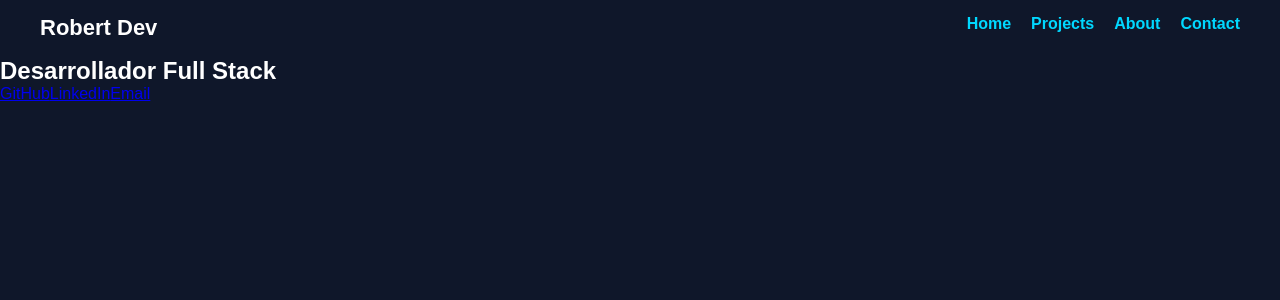
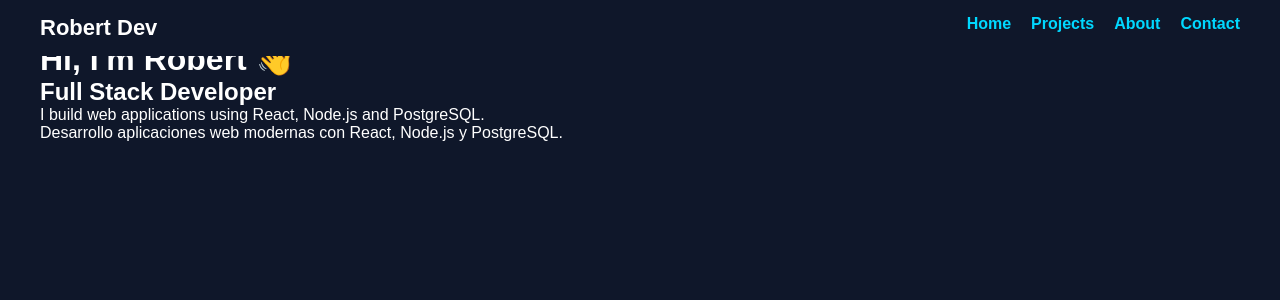
Before and after one commit to Churiflow/portfolio, a React app: page / in a window 1280 px wide. Shown: the top 300 px of the page. Built offline with nearby package versions, Linux system fonts and the light colour scheme; the HTML template or start-up script is replaced by a standard one.

Commit message:
fix pages rendering

```diff
--- a/src/pages/About.jsx
+++ b/src/pages/About.jsx
@@ -1,29 +1,17 @@
-function About({ language }) {
+function About() {
+  return (
+    <div style={{padding: "40px"}}>
+      <h1>About me / Sobre mí</h1>
 
-  const content = {
-    en: {
-      title: "About Me",
-      text: "Junior Full Stack Developer passionate about building web applications using React, Node.js,PHP and  Python  . I enjoy learning cybersecurity and improving code security."
-    },
-    es: {
-      title: "Sobre mí",
-      text: "Desarrollador Full Stack Junior apasionado por crear aplicaciones web con React, Node.js, PHP  y Python. Me gusta la ciberseguridad y mejorar la seguridad del código."
-    }
-  }
+      <p>
+        Junior Full Stack Developer passionate about cybersecurity and web development.
+      </p>
 
-  const t = content[language]
-
-  return (
-    <section style={styles.section}>
-      <h1>{t.title}</h1>
-      <p style={styles.text}>{t.text}</p>
-    </section>
-  )
+      <p>
+        Desarrollador Full Stack Junior apasionado por la ciberseguridad y el desarrollo web.
+      </p>
+    </div>
+  );
 }
 
-const styles = {
-  section: { padding: "40px" },
-  text: { marginTop: "15px", lineHeight: "1.6" }
-}
-
-export default About
+export default About;
--- a/src/pages/Contact.jsx
+++ b/src/pages/Contact.jsx
@@ -1,32 +1,10 @@
-function Contact({ language }) {
-
-  const content = {
-    en: {
-      title: "Contact",
-      text: "Interested in working together? Send me an email:",
-      email: "yourmail@email.com"
-    },
-    es: {
-      title: "Contacto",
-      text: "¿Te interesa trabajar conmigo? Envíame un email:",
-      email: "yourmail@email.com"
-    }
-  }
-
-  const t = content[language]
-
+function Contact() {
   return (
-    <section style={styles.section}>
-      <h1>{t.title}</h1>
-      <p>{t.text}</p>
-      <h3 style={styles.email}>{t.email}</h3>
-    </section>
-  )
+    <div style={{padding: "40px"}}>
+      <h1>Contact</h1>
+      <p>Email: robert.dev@email.com</p>
+    </div>
+  );
 }
 
-const styles = {
-  section: { padding: "40px" },
-  email: { marginTop: "10px", color: "#38bdf8" }
-}
-
-export default Contact
+export default Contact;
--- a/src/pages/Home.jsx
+++ b/src/pages/Home.jsx
@@ -1,38 +1,16 @@
-import { useState } from "react";
+function Home() {
+  return (
+    <div style={{padding: "40px"}}>
+      <h1>Hi, I'm Robert 👋</h1>
+      <h2>Full Stack Developer</h2>
 
-function Home() {
-  const [lang, setLang] = useState("es");
+      <p>
+        I build web applications using React, Node.js and PostgreSQL.
+      </p>
 
-  const text = {
-    es: {
-      title: "Hola, soy Robert 👋",
-      subtitle: "Desarrollador Full Stack",
-    },
-    en: {
-      title: "Hi, I'm Robert 👋",
-      subtitle: "Full Stack Developer",
-    },
-  };
-
-  return (
-    <div className="home">
-
-      {/* Selector idioma */}
-      <div className="language-switch">
-        <button onClick={() => setLang("es")}>ES</button>
-        <button onClick={() => setLang("en")}>EN</button>
-      </div>
-
-      <h1>{text[lang].title}</h1>
-      <h2>{text[lang].subtitle}</h2>
-
-      {/* Botones sociales */}
-      <div className="social-buttons">
-        <a href="https://github.com/Churiflow" target="_blank">GitHub</a>
-        <a href="https://www.linkedin.com/in/robert-lopez-ita-b4147a277/" target="_blank">LinkedIn</a>
-        <a href="mailto:yavar852@gmail.com">Email</a>
-      </div>
-
+      <p>
+        Desarrollo aplicaciones web modernas con React, Node.js y PostgreSQL.
+      </p>
     </div>
   );
 }
--- a/src/pages/Projects.jsx
+++ b/src/pages/Projects.jsx
@@ -1,122 +1,18 @@
-function Projects({ language }) {
+function Projects() {
+  return (
+    <div style={{padding: "40px"}}>
+      <h1>Projects / Proyectos</h1>
 
-  const content = {
-    en: {
-      title: "Projects",
-      projects: [
-        {
-          name: "Node REST API (MongoDB)",
-          desc: "REST API with CRUD operations using Node.js and MongoDB.",
-          github: "https://github.com/Churiflow/node_api_rest_mongo"
-        },
-        {
-          name: "JWT Auth API (TypeScript)",
-          desc: "Authentication API with JWT using Node.js and TypeScript.",
-          github: "https://github.com/Churiflow/node-auth-jwt-api-rest-typescript"
-        },
-        {
-          name: "Full Stack Web App",
-          desc: "Full stack application with frontend and backend integration.",
-          github: "https://github.com/Churiflow/FullSctakProjecto"
-        },
-        {
-          name: "Auto Paint Workshop Website",
-          desc: "Business website with contact form and responsive design.",
-          github: "https://github.com/Churiflow/taller-autopintura"
-        },
-        {
-          name: "Inventory App",
-          desc: "Inventory management system for products and stock.",
-          github: "https://github.com/Churiflow/Inventario--App"
-        },
-        {
-          name: "CRM Full Stack",
-          desc: "Customer relationship management full stack app.",
-          github: "https://github.com/Churiflow/CRM-Full-Stack-"
-        },
-        {
-          name: "Event Manager App",
-          desc: "Event planning and management web application.",
-          github: "https://github.com/Churiflow/event-manager-app"
-        }
-      ]
-    },
-    es: {
-      title: "Proyectos",
-      projects: [
-        {
-          name: "API REST Node (MongoDB)",
-          desc: "API REST con operaciones CRUD usando Node.js y MongoDB.",
-          github: "https://github.com/Churiflow/node_api_rest_mongo"
-        },
-        {
-          name: "API Autenticación JWT (TypeScript)",
-          desc: "API de autenticación con JWT usando Node.js y TypeScript.",
-          github: "https://github.com/Churiflow/node-auth-jwt-api-rest-typescript"
-        },
-        {
-          name: "Aplicación Full Stack",
-          desc: "Aplicación full stack con integración frontend y backend.",
-          github: "https://github.com/Churiflow/FullSctakProjecto"
-        },
-        {
-          name: "Web Taller de Pintura",
-          desc: "Sitio web empresarial con formulario de contacto responsive.",
-          github: "https://github.com/Churiflow/taller-autopintura"
-        },
-        {
-          name: "App Inventario",
-          desc: "Sistema de gestión de inventario y productos.",
-          github: "https://github.com/Churiflow/Inventario--App"
-        },
-        {
-          name: "CRM Full Stack",
-          desc: "Aplicación CRM full stack para gestión de clientes.",
-          github: "https://github.com/Churiflow/CRM-Full-Stack-"
-        },
-        {
-          name: "Gestor de Eventos",
-          desc: "Aplicación web para planificación de eventos.",
-          github: "https://github.com/Churiflow/event-manager-app"
-        }
-      ]
-    }
-  }
-
-  const t = content[language]
-
-  return (
-    <section style={styles.section}>
-      <h1>{t.title}</h1>
-
-      <div style={styles.grid}>
-        {t.projects.map((project, i) => (
-          <div key={i} style={styles.card}>
-            <h2>{project.name}</h2>
-            <p>{project.desc}</p>
-
-            <a href={project.github} target="_blank">
-              <button style={styles.btn}>GitHub</button>
-            </a>
-          </div>
-        ))}
-      </div>
-    </section>
-  )
+      <ul>
+        <li>Node API REST Mongo</li>
+        <li>JWT Auth API Typescript</li>
+        <li>FullStack Project</li>
+        <li>Inventario App</li>
+        <li>CRM Full Stack</li>
+        <li>Event Manager App</li>
+      </ul>
+    </div>
+  );
 }
 
-const styles = {
-  section: { padding: "40px" },
-  grid: { display: "grid", gap: "20px", marginTop: "20px" },
-  card: { background: "#1e293b", padding: "20px", borderRadius: "12px" },
-  btn: {
-    marginTop: "10px",
-    padding: "8px 14px",
-    background: "#38bdf8",
-    border: "none",
-    borderRadius: "6px",
-    cursor: "pointer"
-  }
-}
-
-export default Projects
+export default Projects;
```
